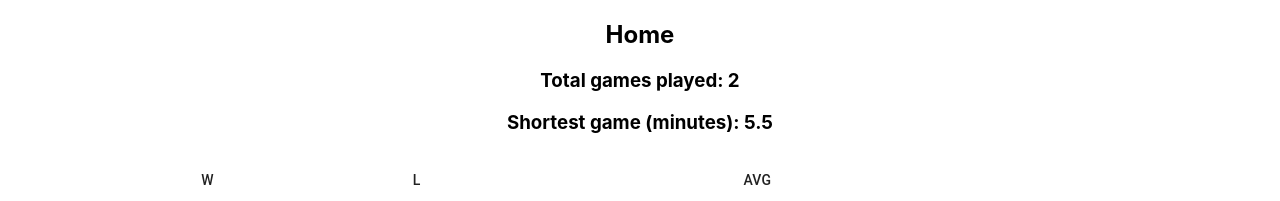
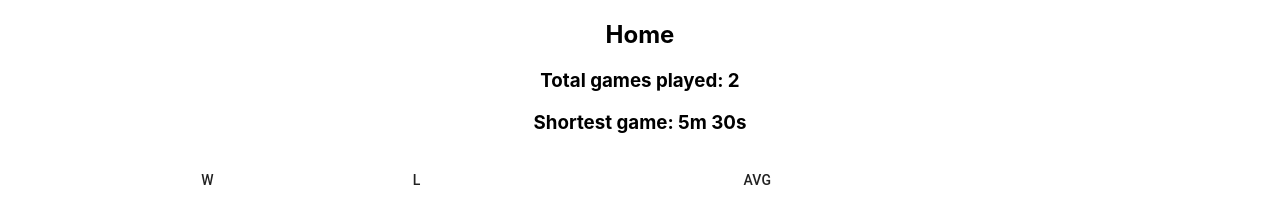
Before and after one commit to tsteelematc/tca-foo-react-mui, a React (Create React App) app: page / in a window 1280 px wide. Shown: the top 201 px of the page. Built offline with nearby package versions, Linux system fonts and the light colour scheme.

Commit message:
Cleaner display of shortest game
pretty-ms FTW ! ! !

```diff
--- a/src/Home.js
+++ b/src/Home.js
@@ -5,6 +5,7 @@ import TableBody from '@mui/material/TableBody';
 import TableCell from '@mui/material/TableCell';
 import TableHead from '@mui/material/TableHead';
 import TableRow from '@mui/material/TableRow';
+import prettyMs from 'pretty-ms';
 
 const calculateShortestGame = (results) => (
     Math.min(
@@ -50,7 +51,7 @@ export const Home = ({
                 Total games played: {gameResults.length}
             </h3>
             <h3>
-                Shortest game (minutes): {calculateShortestGame(gameResults) / 1000 / 60}
+                Shortest game: {prettyMs(calculateShortestGame(gameResults))}
             </h3>
 
             <Table>
```
